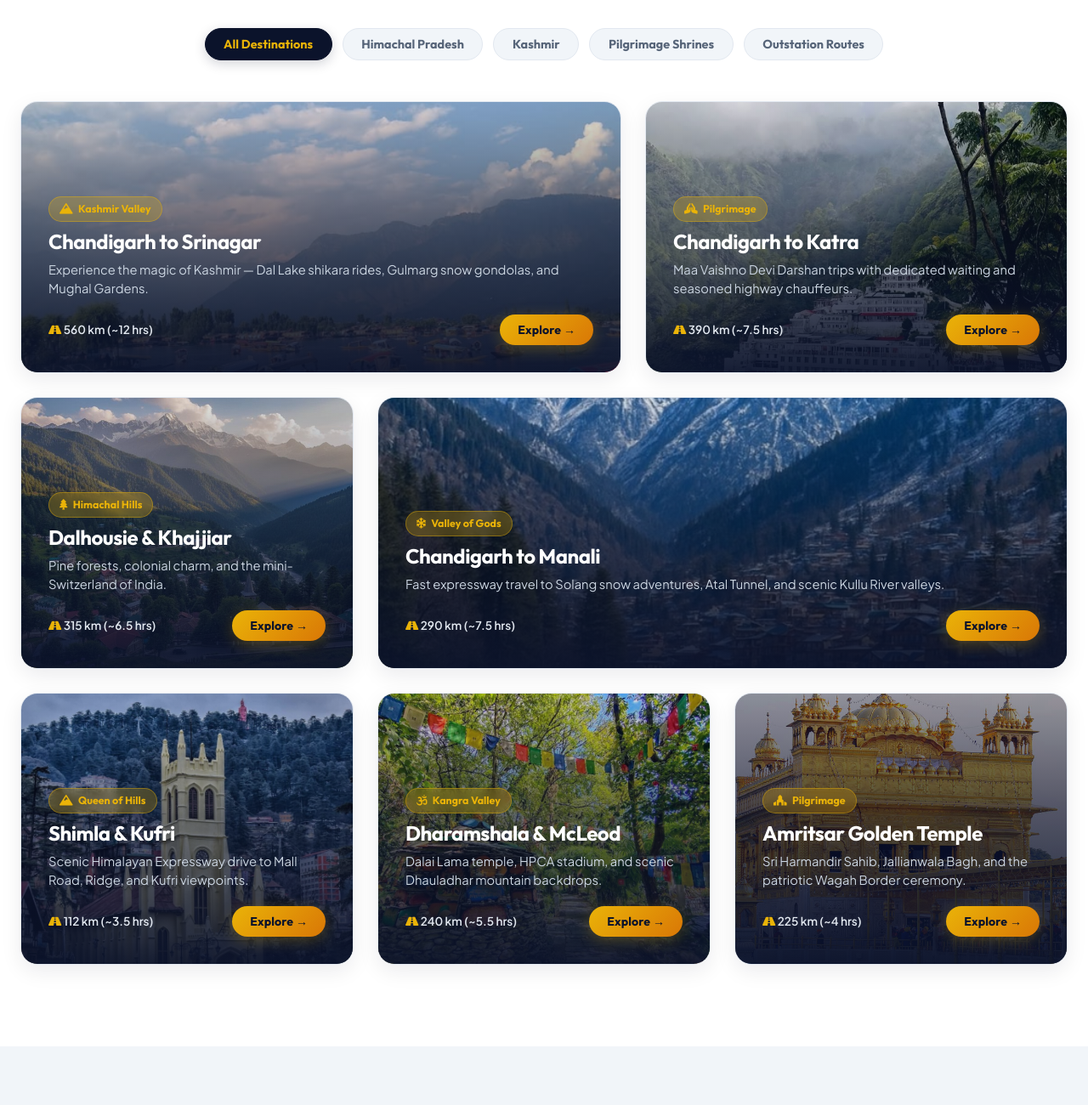
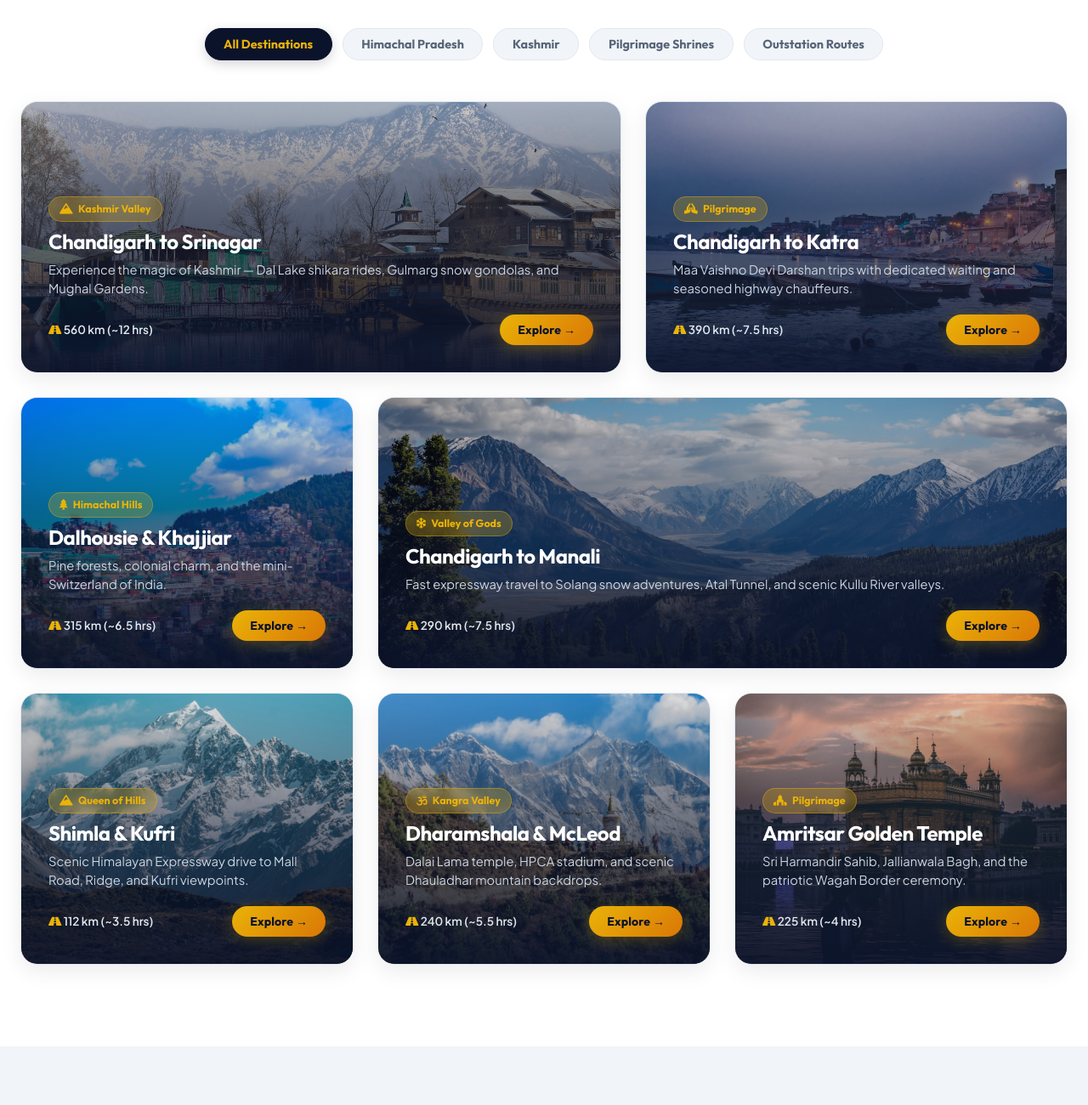
Before and after one commit to avnii-jain/viprides, a plain HTML site: page index.html in a window 1280 px wide. Shown: the part 4560-5860 px from the top of the page at 85% size. Drawn offline with Linux system fonts and the light colour scheme.

Commit message:
Update Where Will Your Journey Take You section with high-definition Unsplash destination photography

```diff
--- a/index.html
+++ b/index.html
@@ -476,7 +476,7 @@
 
         <!-- Srinagar (Large Bento Card - Col 7) -->
         <div class="bento-card bento-col-7" data-category="kashmir">
-          <img class="bento-card-bg-img" src="assets/img/hero/srinagar-hero.png" alt="Chandigarh to Srinagar Kashmir"
+          <img class="bento-card-bg-img" src="assets/img/bento/srinagar-unsplash.jpg" alt="Chandigarh to Srinagar Kashmir"
             loading="lazy">
           <div class="bento-card-overlay"></div>
           <div class="bento-card-content">
@@ -496,7 +496,7 @@
 
         <!-- Katra (Bento Card - Col 5) -->
         <div class="bento-card bento-col-5" data-category="pilgrimage">
-          <img class="bento-card-bg-img" src="assets/img/hero/katra-hero.jpg" alt="Chandigarh to Katra Vaishno Devi"
+          <img class="bento-card-bg-img" src="assets/img/bento/katra-unsplash.jpg" alt="Chandigarh to Katra Vaishno Devi"
             loading="lazy">
           <div class="bento-card-overlay"></div>
           <div class="bento-card-content">
@@ -516,7 +516,7 @@
 
         <!-- Dalhousie (Bento Card - Col 4) -->
         <div class="bento-card bento-col-4" data-category="himachal">
-          <img class="bento-card-bg-img" src="assets/img/hero/dalhousie-hero.png" alt="Chandigarh to Dalhousie"
+          <img class="bento-card-bg-img" src="assets/img/bento/dalhousie-unsplash.jpg" alt="Chandigarh to Dalhousie"
             loading="lazy">
           <div class="bento-card-overlay"></div>
           <div class="bento-card-content">
@@ -536,7 +536,7 @@
 
         <!-- Manali (Bento Card - Col 8) -->
         <div class="bento-card bento-col-8" data-category="himachal">
-          <img class="bento-card-bg-img" src="assets/img/hero/manali-hero.png" alt="Chandigarh to Manali"
+          <img class="bento-card-bg-img" src="assets/img/bento/manali-unsplash.jpg" alt="Chandigarh to Manali"
             loading="lazy">
           <div class="bento-card-overlay"></div>
           <div class="bento-card-content">
@@ -556,7 +556,7 @@
 
         <!-- Shimla (Bento Card - Col 4) -->
         <div class="bento-card bento-col-4" data-category="himachal">
-          <img class="bento-card-bg-img" src="assets/img/hero/shimla-hero.jpg" alt="Chandigarh to Shimla"
+          <img class="bento-card-bg-img" src="assets/img/bento/shimla-unsplash.jpg" alt="Chandigarh to Shimla"
             loading="lazy">
           <div class="bento-card-overlay"></div>
           <div class="bento-card-content">
@@ -576,7 +576,7 @@
 
         <!-- Dharamshala (Bento Card - Col 4) -->
         <div class="bento-card bento-col-4" data-category="himachal">
-          <img class="bento-card-bg-img" src="assets/img/hero/dharamshala-hero.jpg" alt="Chandigarh to Dharamshala"
+          <img class="bento-card-bg-img" src="assets/img/bento/dharamshala-unsplash.jpg" alt="Chandigarh to Dharamshala"
             loading="lazy">
           <div class="bento-card-overlay"></div>
           <div class="bento-card-content">
@@ -596,7 +596,7 @@
 
         <!-- Amritsar (Bento Card - Col 4) -->
         <div class="bento-card bento-col-4" data-category="pilgrimage">
-          <img class="bento-card-bg-img" src="assets/img/slider/2.jpg" alt="Chandigarh to Amritsar" loading="lazy">
+          <img class="bento-card-bg-img" src="assets/img/bento/amritsar-unsplash.jpg" alt="Chandigarh to Amritsar" loading="lazy">
           <div class="bento-card-overlay"></div>
           <div class="bento-card-content">
             <span class="bento-dest-tag"><i class="fas fa-place-of-worship"></i> Pilgrimage</span>
```
Also changed, not shown: assets/img/bento/amritsar-unsplash.jpg (added), assets/img/bento/dalhousie-unsplash.jpg (added), assets/img/bento/dharamshala-unsplash.jpg (added), assets/img/bento/katra-unsplash.jpg (added), assets/img/bento/manali-unsplash.jpg (added), assets/img/bento/shimla-unsplash.jpg (added), assets/img/bento/srinagar-unsplash.jpg (added).
